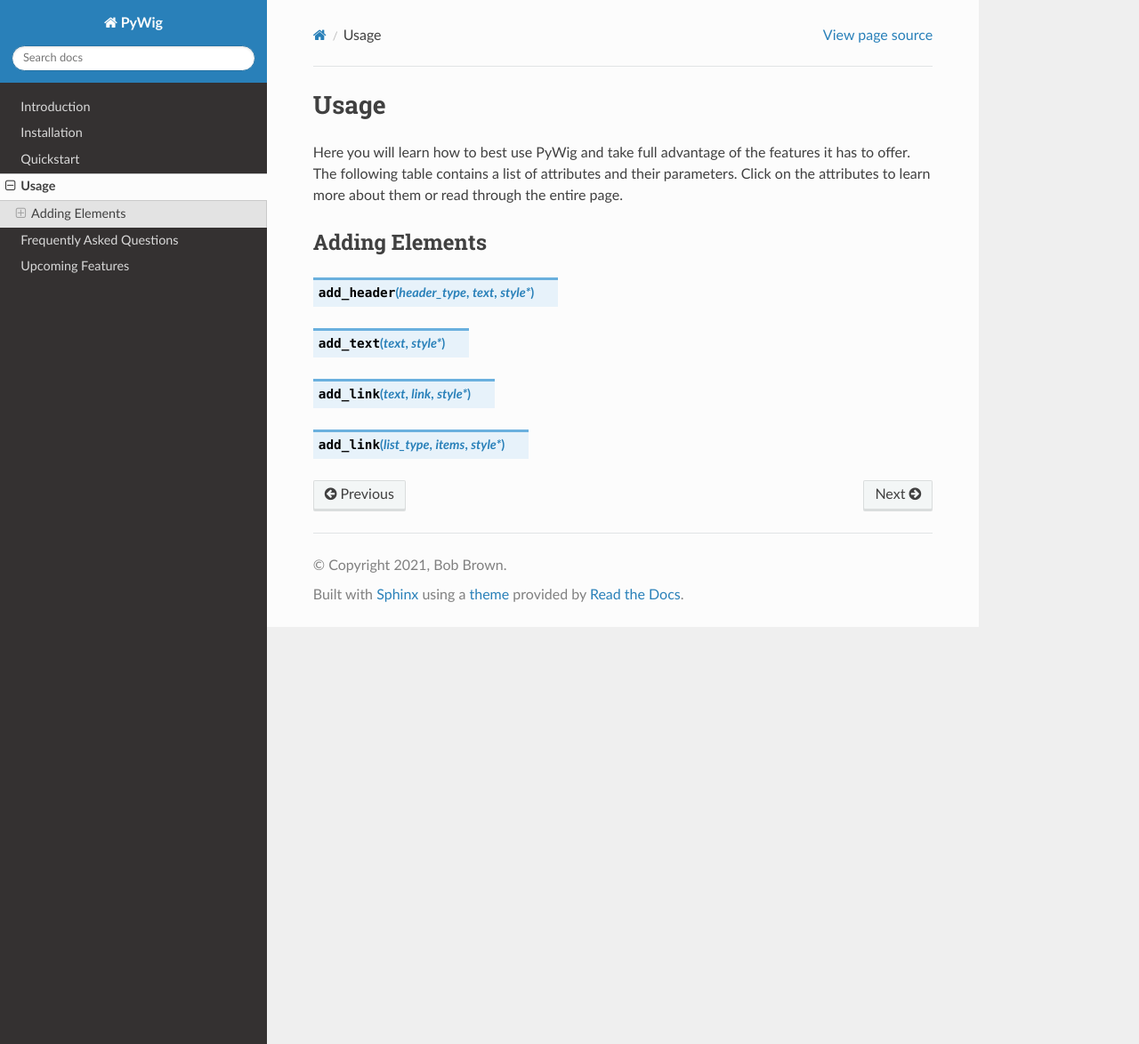
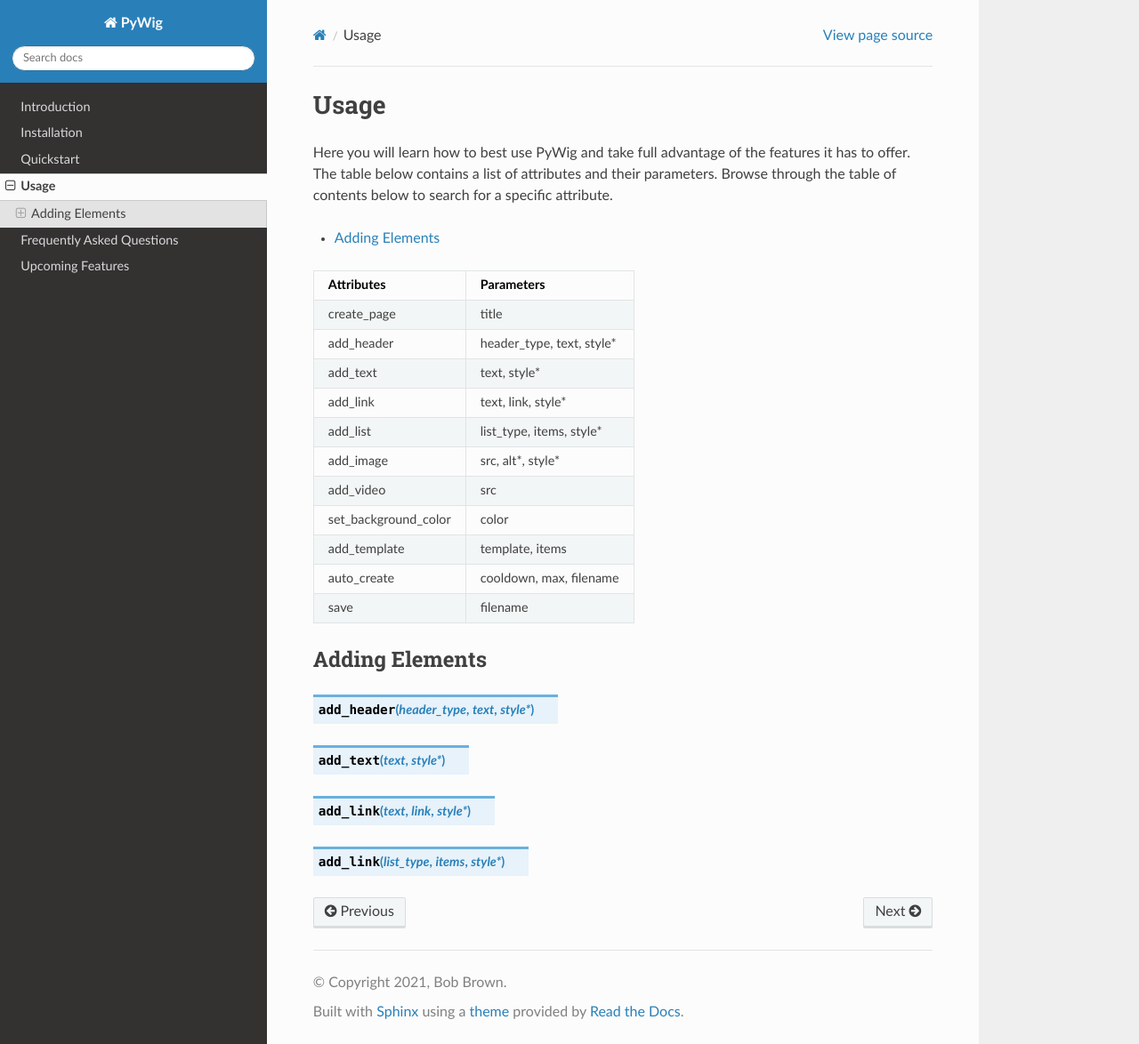
Before and after one commit to BobBrown1/py2html, a Sphinx documentation site: the page built from docs/source/usage.rst, in a window 1280 px wide and 1174 px high. Shown: the whole window at 89% size. Built offline with Sphinx 7.4.7 and the Read the Docs theme 2.0.0, drawn with Linux system fonts in a browser that asks for light colours.

Commit message:
Update usage.rst

```diff
--- a/docs/source/usage.rst
+++ b/docs/source/usage.rst
@@ -2,8 +2,12 @@
 =======
 
 Here you will learn how to best use PyWig and take full advantage of
-the features it has to offer. The following table contains a list of attributes and their parameters.
-Click on the attributes to learn more about them or read through the entire page.
+the features it has to offer. The table below contains a list of attributes and their parameters.
+Browse through the table of contents below to search for a specific attribute.
+
+.. contents::
+  :local:
+  :depth: 3
 
 +----------------------+---------------------------+
 | Attributes           | Parameters                |
@@ -24,7 +28,7 @@
 +----------------------+---------------------------+
 | set_background_color | color                     |
 +----------------------+---------------------------+
-| add_template        | template, items           |
+| add_template         | template, items           |
 +----------------------+---------------------------+
 | auto_create          | cooldown, max, filename   |
 +----------------------+---------------------------+
```
